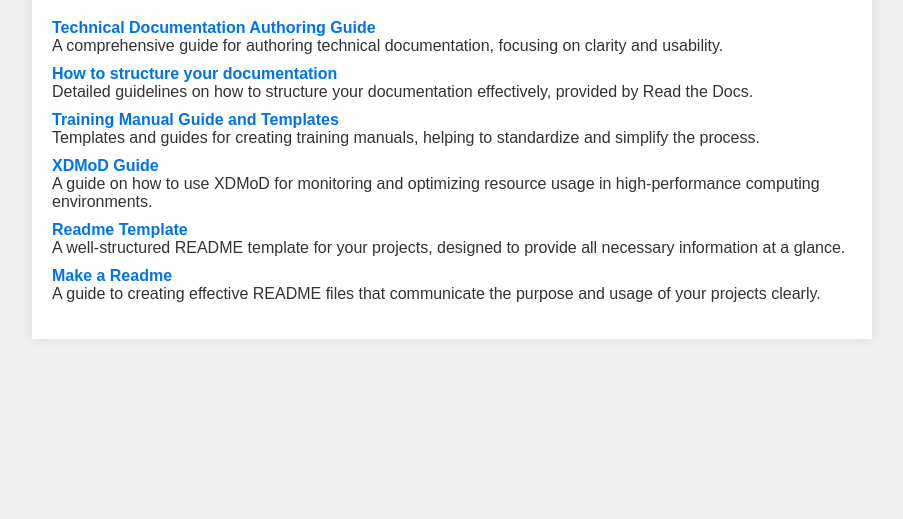
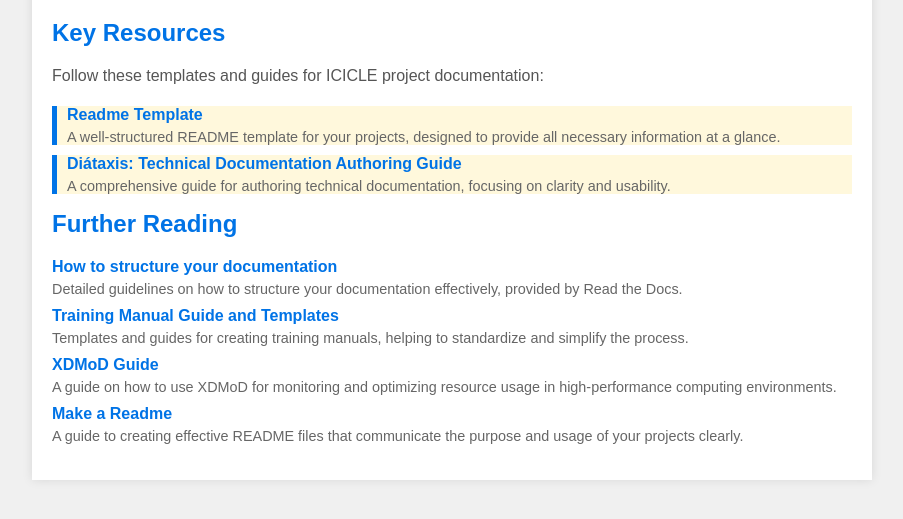
Before and after one commit to ICICLE-ai/Readme-guide, a plain HTML site: page index.html in a window 1280 px wide. Shown: the part 141-660 px from the top of the page, without its empty margins (188-1091 px from the left). Drawn offline with Linux system fonts and the light colour scheme.

Commit message:
updated webpage structure

```diff
--- a/index.html
+++ b/index.html
@@ -15,6 +15,15 @@
             color: white;
             padding: 20px;
             text-align: center;
+        }
+        h2 {
+            color: #0073e6;
+            margin-top: 10px;
+        }
+        h4 {
+            color: #555;
+            margin-top: 5px;
+            font-weight: normal;
         }
         ul {
             list-style-type: none;
@@ -38,16 +47,35 @@
             padding: 20px;
             box-shadow: 0 0 10px rgba(0, 0, 0, 0.1);
         }
+        .highlight {
+            background-color: #fff8dc;
+            border-left: 5px solid #0073e6;
+            padding-left: 10px;
+        }
+        .description {
+            font-size: 0.9em;
+            color: #666;
+            margin-top: 5px;
+        }
     </style>
 </head>
 <body>
     <div class="container">
         <h1>Useful Development Links</h1>
+        <h2>Key Resources</h2>
+        <h4>Follow these templates and guides for ICICLE project documentation:</h4>
         <ul>
-            <li>
-                <a href="https://diataxis.fr/">Technical Documentation Authoring Guide</a>
+            <li class="highlight">
+                <a href="https://github.com/othneildrew/Best-README-Template">Readme Template</a>
+                <div class="description">A well-structured README template for your projects, designed to provide all necessary information at a glance.</div>
+            </li>
+            <li class="highlight">
+                <a href="https://diataxis.fr/">Diátaxis: Technical Documentation Authoring Guide</a>
                 <div class="description">A comprehensive guide for authoring technical documentation, focusing on clarity and usability.</div>
             </li>
+        </ul>
+        <h2>Further Reading</h2>
+        <ul>
             <li>
                 <a href="https://docs.readthedocs.io/en/stable/explanation/documentation-structure.html">How to structure your documentation</a>
                 <div class="description">Detailed guidelines on how to structure your documentation effectively, provided by Read the Docs.</div>
@@ -61,10 +89,6 @@
                 <div class="description">A guide on how to use XDMoD for monitoring and optimizing resource usage in high-performance computing environments.</div>
             </li>
             <li>
-                <a href="https://github.com/othneildrew/Best-README-Template">Readme Template</a>
-                <div class="description">A well-structured README template for your projects, designed to provide all necessary information at a glance.</div>
-            </li>
-            <li>
                 <a href="https://www.makeareadme.com/">Make a Readme</a>
                 <div class="description">A guide to creating effective README files that communicate the purpose and usage of your projects clearly.</div>
             </li>
```
